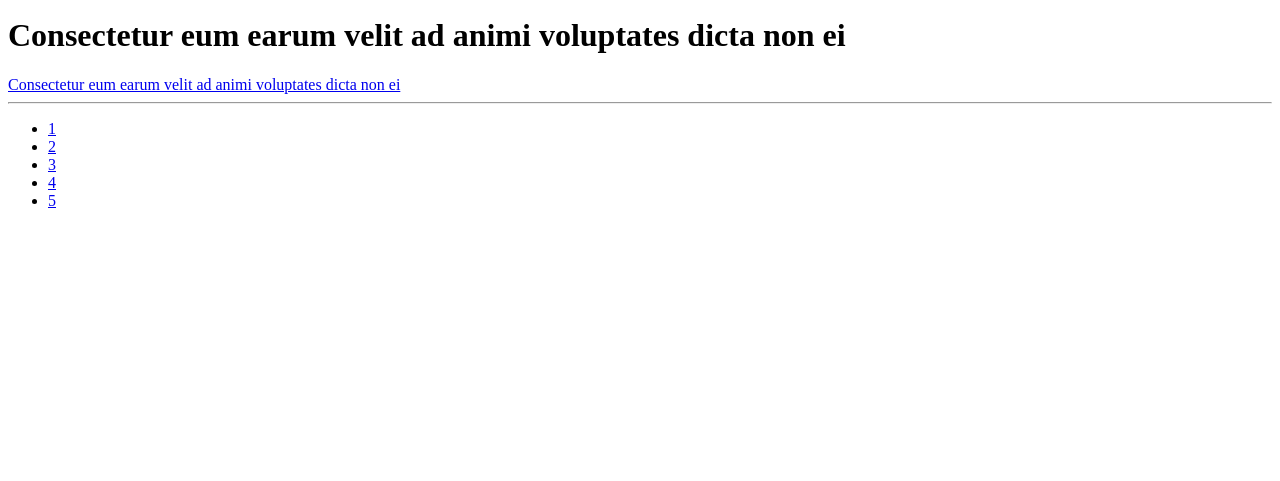
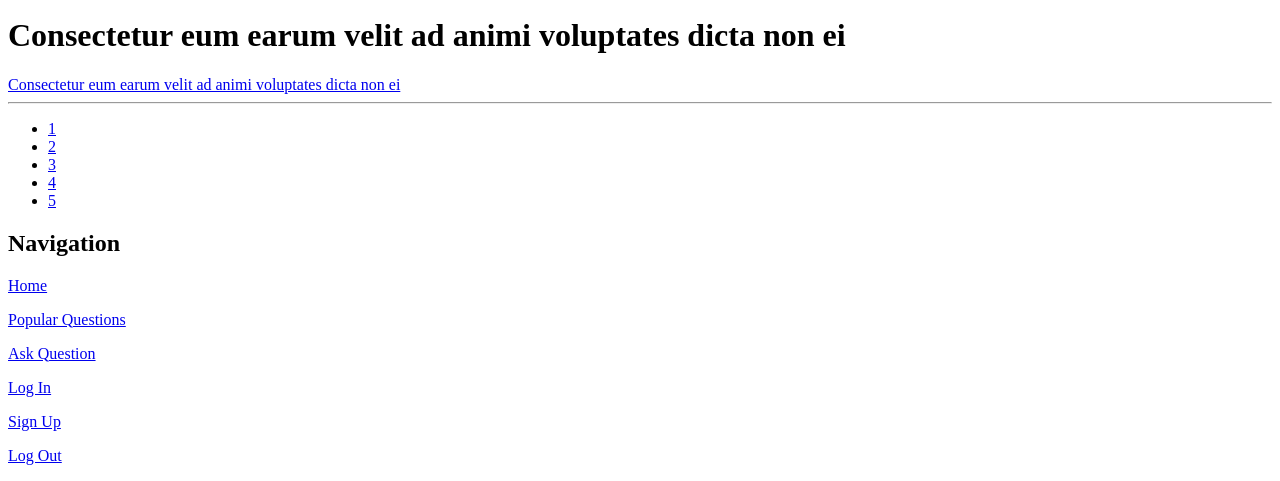
Before and after one commit to vileven/stepic_course, a Django app: page / in a window 1280 px wide. Shown: the part 1233-1714 px from the top of the page. Before the commit the page ends 1441 px from the top, so only its background shows below. Run offline with Django 3.2, Linux system fonts and the light colour scheme; data comes from the database, SQL or seed files in the repository; both versions use the stored data as it was after the commit.

Commit message:
7th homework work

```diff
--- a/ask/qa/templates/base.html
+++ b/ask/qa/templates/base.html
@@ -5,5 +5,16 @@
 </head>
     <body>
         {% block content %}{% endblock %}
+         <div class="sidebar">
+             {% block sidebar %}
+                 <h2>Navigation</h2>
+                 <p><a href="/">Home</a></p>
+                 <p><a href="/popular/">Popular Questions</a></p>
+                 <p><a href="/ask/">Ask Question</a></p>
+                 <p><a href="/login/">Log In</a></p>
+                 <p><a href="/signup/">Sign Up</a></p>
+                 <p><a href="/logout/">Log Out</a></p>
+             {% endblock %}
+         </div>
     </body>
 </html>
--- a/ask/qa/views.py
+++ b/ask/qa/views.py
@@ -86,6 +86,7 @@ def ask_question(request):
     if request.method == 'POST':
         form = AskForm(request.POST)
         if form.is_valid():
+            form._user = request.user
             ask = form.save()
             url = reverse('question', args=[ask.id])
             return HttpResponseRedirect(url)
@@ -101,6 +102,7 @@ def question_answer(request):
     if request.method == 'POST':
         form = AnswerForm(request.POST)
         if form.is_valid():
+            form._user = request.user
             answer = form.save()
             url = reverse('question', args=[answer.question.id])
             return HttpResponseRedirect(url)
```
Also changed, not shown: ask/db.sqlite3.
